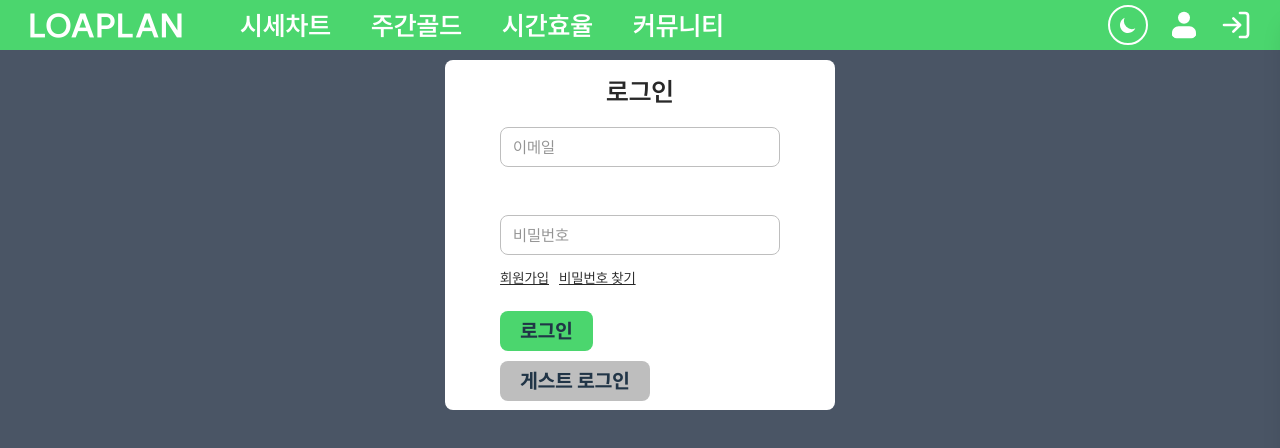
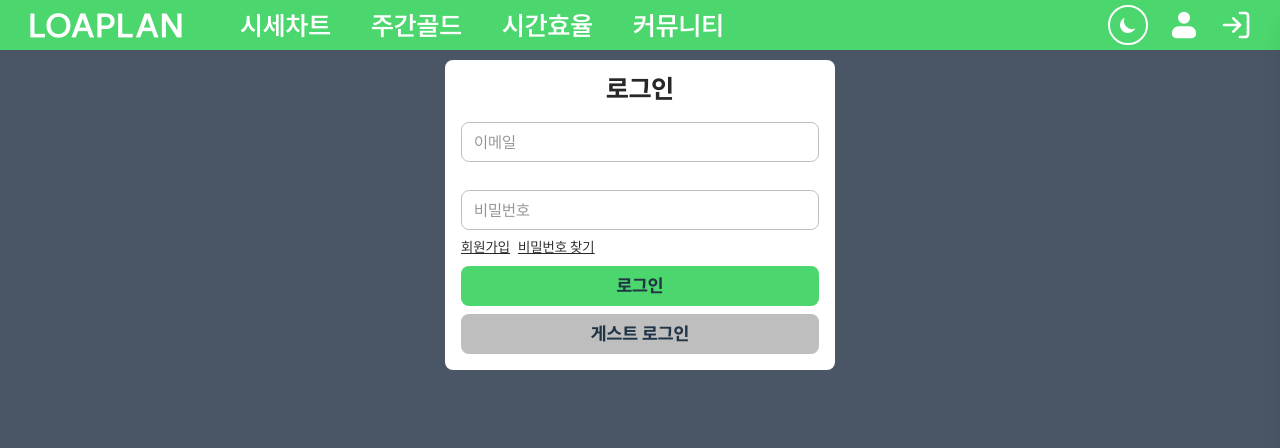
Before and after one commit to mycreature/LoaPlan, a React (Vite) app in the folder Client/: page /login in a window 1280 px wide. Shown: the top 448 px of the page. Built offline with nearby package versions, Linux system fonts and the light colour scheme.

Commit message:
[chore] login 내 에러메세지 및 피그마 디자인 일치화 작업

```diff
--- a/Client/src/components/form/LoginForm.tsx
+++ b/Client/src/components/form/LoginForm.tsx
@@ -50,8 +50,8 @@ const LoginForm = ({ onSubmit, isLoading = false }: LoginFormProps) => {
   }
 
   return (
-    <form className='mt-4 w-[90%] space-y-[10px]' onSubmit={handleSubmit(handleFormSubmit)}>
-      <div className='space-y-[20px]'>
+    <form className='flex flex-col' onSubmit={handleSubmit(handleFormSubmit)}>
+      <div className='flex flex-col'>
         {/* 이메일 필드 */}
         <Controller
           name='email'
@@ -64,7 +64,6 @@ const LoginForm = ({ onSubmit, isLoading = false }: LoginFormProps) => {
               <Input
                 {...field}
                 placeholder='이메일'
-                className={`w-full ${errors.email ? 'mb-1' : ''}`}
                 type='email'
                 error={errors.email?.message || ''}
               />
@@ -86,7 +85,7 @@ const LoginForm = ({ onSubmit, isLoading = false }: LoginFormProps) => {
           )}
         />
       </div>
-      <div className='space-x-[10px]'>
+      <div className='my-1 flex h-5 gap-2'>
         <Link to='/register'>
           <span className='text-sm text-black underline'>회원가입</span>
         </Link>
@@ -94,21 +93,13 @@ const LoginForm = ({ onSubmit, isLoading = false }: LoginFormProps) => {
           <span className='text-sm text-black underline'>비밀번호 찾기</span>
         </Link>
       </div>
-      <div className='space-y-[10px] pt-3'>
-        <Button
-          text={isLoading ? '로그인 중...' : '로그인'}
-          type='submit'
-          className='w-full'
-          textClass='text-xl font-extrabold'
-          disabled={isLoading}
-        />
+      <div className='mt-2 flex flex-col gap-2'>
+        <Button text={isLoading ? '로그인 중...' : '로그인'} type='submit' disabled={isLoading} />
 
         <Button
           text='게스트 로그인'
-          className='w-full text-black'
           darkColor='bg-white'
           lightColor='bg-gray'
-          textClass='text-xl font-extrabold'
           onClick={handleGusetLogin}
           disabled={isLoading}
         />
--- a/Client/src/pages/Login.tsx
+++ b/Client/src/pages/Login.tsx
@@ -39,9 +39,9 @@ const Login = () => {
     <div className='min-h-screen bg-gray-600 pt-[50px]'>
       <main className='space-y-[10px] p-[10px]'>
         <div className='flex justify-center gap-x-[10px]'>
-          <Block width={390} height={350}>
-            <div className='flex h-full flex-col items-center justify-start'>
-              <h2 className='pt-3 text-black'>로그인</h2>
+          <Block width={390} height={310}>
+            <div className='flex h-full w-full flex-col gap-5 p-4'>
+              <h2 className='mx-auto leading-none font-extrabold text-black'>로그인</h2>
               <LoginForm onSubmit={handleLoginSubmit} isLoading={isLoading} />
             </div>
           </Block>
```
